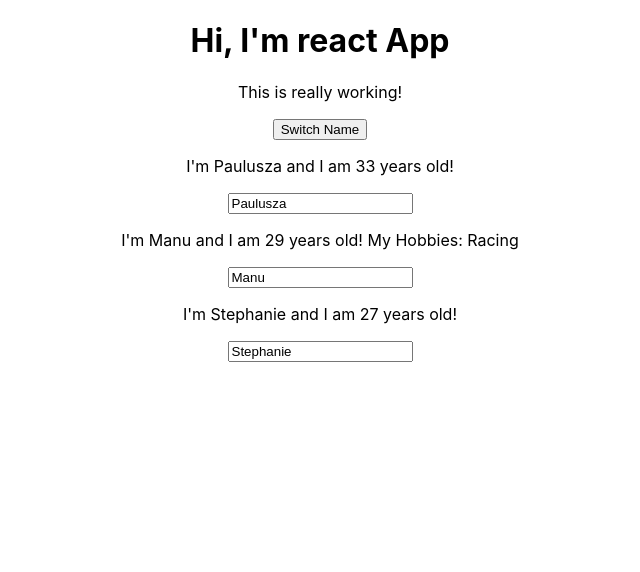
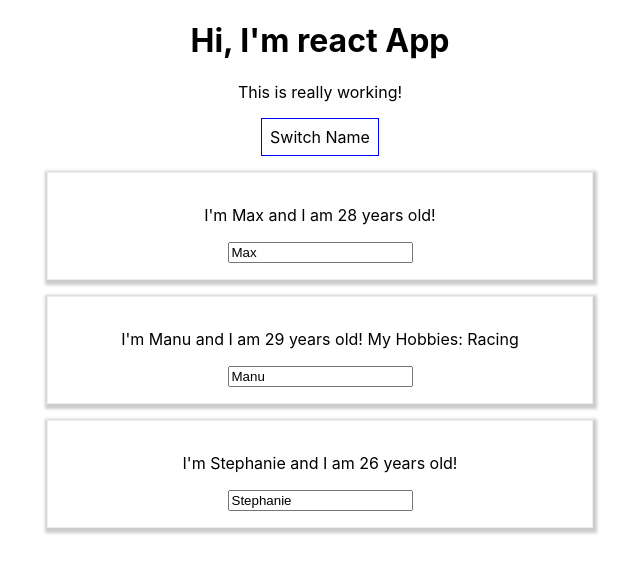
Before and after one commit to PavalEscoba/udemy-react, a React (Create React App) app: page / in a window 1280 px wide. Both pictures are taken after a click on the button "Switch Name". Shown: the top 572 px of the page, without its empty margins (320-960 px from the left). Built offline with nearby package versions, Linux system fonts and the light colour scheme.

Commit message:
feat: add conditional display onClick btn

```diff
--- a/src/App.js
+++ b/src/App.js
@@ -9,7 +9,8 @@ class App extends Component {
       { name: 'Manu', age: 29 },
       { name: 'Stephanie', age: 26 }
     ],
-    otherState: 'some other value'
+    otherState: 'some other value',
+    showPersons: false
   }
   switchNameHandler = (newName) => {
     this.setState( {
@@ -29,12 +30,26 @@ class App extends Component {
       ]
     } )
   };
+
+  togglePersonsHandler = () => {
+    const doesShow = this.state.showPersons;
+    this.setState({showPersons: !doesShow});
+  }
   render() {
+    const style = {
+      backgroundColor: 'white',
+      font: 'inherit',
+      border: '1px solid blue',
+      padding: '0.5rem',
+      cursor: 'pointer'
+    }
     return (
       <div className="App">
         <h1>Hi, I'm react App</h1>
         <p>This is really working!</p>
-        <button onClick={() => this.switchNameHandler('Paulusza')}>Switch Name</button>
+        <button style={style} onClick={this.togglePersonsHandler}>Switch Name</button>
+       {this.state.showPersons ?
+       <div>
         <Person
             name={this.state.persons[0].name}
             age={this.state.persons[0].age} />
@@ -46,6 +61,8 @@ class App extends Component {
           <Person
             name={this.state.persons[2].name}
             age={this.state.persons[2].age} />
+       </div> : null
+      }
       </div>
     );
   }
--- /dev/null
+++ b/src/Person/Person.css
@@ -0,0 +1,8 @@
+.Person{
+  width: 40%;
+  margin: 1rem auto;
+  border: 1px solid #eee;
+  box-shadow: 1px 2px 3px 3px #ccc;
+  padding: 16px;
+  text-align: center;
+}
--- a/src/Person/Person.js
+++ b/src/Person/Person.js
@@ -1,8 +1,8 @@
 import React from 'react';
-
+import './Person.css'
 const person = ( props ) => {
     return (
-        <div>
+        <div className="Person">
             <p onClick={props.clicking}>I'm {props.name} and I am {props.age} years old! {props.children}</p>
             <input type="text" onChange={props.changing} value={props.name}></input>
         </div>
```
Lines whose indentation alone changed are shown as unchanged.
